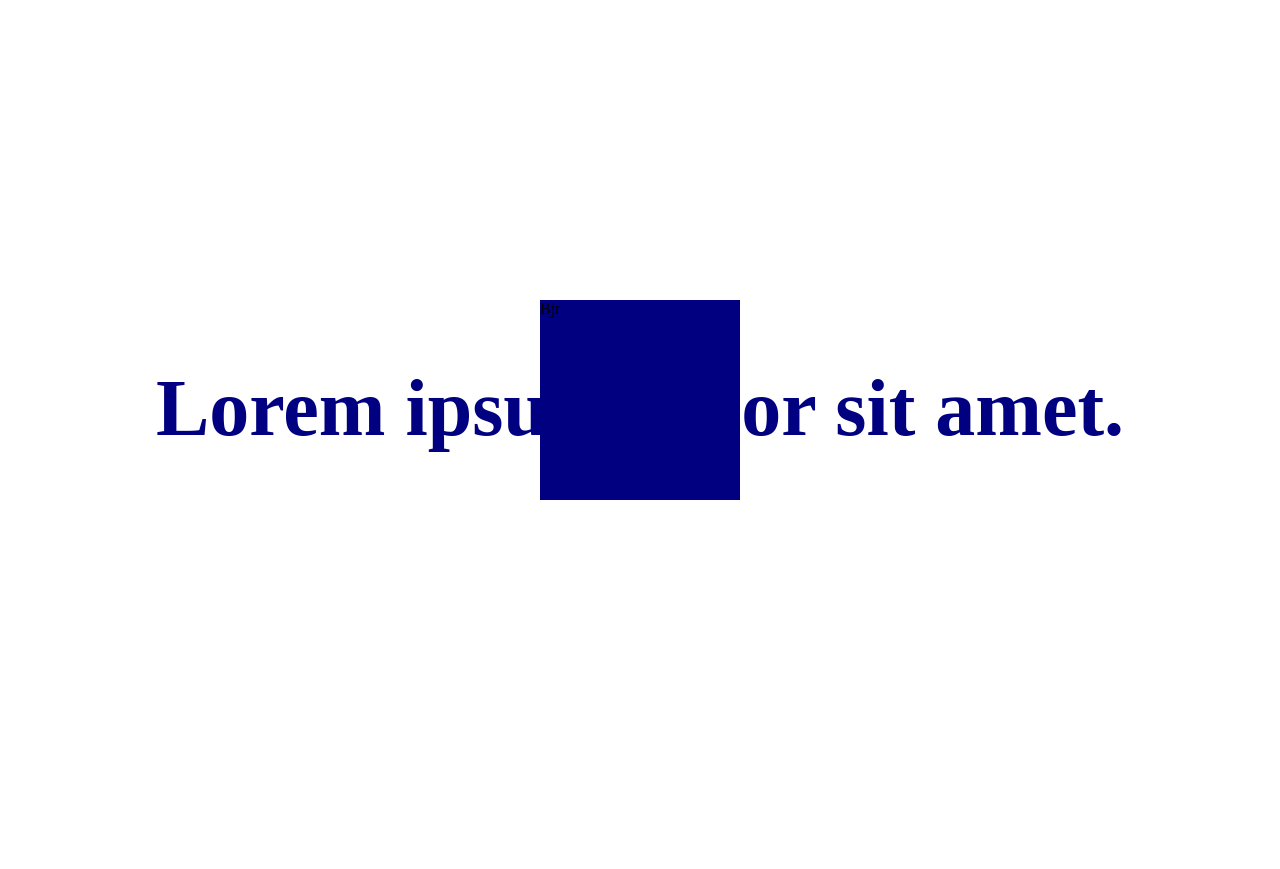
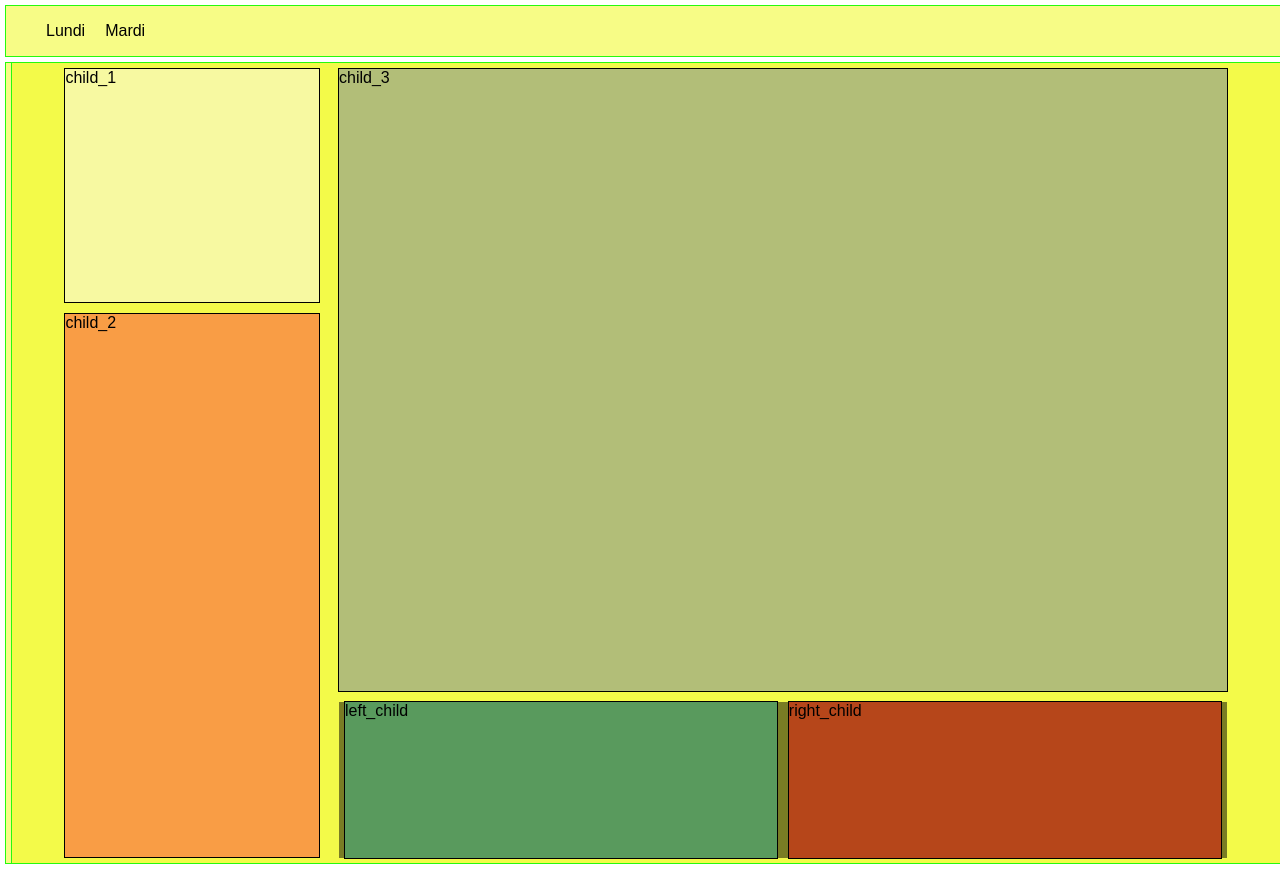
Before and after one commit to ChristianKrys/TP_SASS, a plain HTML site: page index.html in a window 1280 px wide. Before the commit the page ends 816 px from the top, so only its background shows below. Drawn offline with nearby package versions, Linux system fonts and the light colour scheme; files that its build step writes are made by us from their sources.

Commit message:
version 1

```diff
--- a/SCSS/_mixins.scss
+++ b/SCSS/_mixins.scss
@@ -27,3 +27,13 @@
         left: calc(50% - #{$size});
     }
 }
+
+
+@mixin bordure_couleur_fond($borderWeight:1px,$borderColor:black,$backgroundColor:blue,$width_:100%,$height:100%){
+    border: $borderWeight solid $borderColor;
+    background: rgba($backgroundColor,0.5);
+    width: $width_;
+    height: $height;
+    margin: 5px;
+    //flex-basis: $width_;
+}
--- a/SCSS/_placeholders.scss
+++ b/SCSS/_placeholders.scss
@@ -2,4 +2,7 @@
     display:flex;
     justify-content: center;
     align-items: center;
+    //flex-wrap: wrap;     /*utiliser le flex-wrap lorsque les width ne sont pas exprimés en %*/
+    align-content: space-around;
+
 }
--- a/SCSS/style.scss
+++ b/SCSS/style.scss
@@ -24,7 +24,7 @@ $txt-fond-sombre: #fbfef9;
 $radius-btn: 5px;
 $padding-txt: 10px;
 */
-
+/*
 body{
     height: 100vh;
     @extend %flex-center;
@@ -36,7 +36,6 @@ h1{
     color: $bleu-navy-principal;
     @extend %flex-center;
 }
-
 .box{
     width: 200px;
     height: 200px;
@@ -45,3 +44,88 @@ h1{
 
     @include triangle(#f00,10px)
 }
+*/
+.navbar{
+
+    ul{
+        display: flex;
+        justify-content: flex-start;
+        height: 50px;
+    }
+    li{
+        list-style: none;
+        padding-right: 20px;
+    }
+    @include bordure_couleur_fond($borderWeight:1px,$borderColor:rgb(38, 250, 14),$backgroundColor:rgb(240, 250, 14),$width_:100%,$height:50px);
+}
+.container{
+    padding: 0;
+    margin: 0;
+    @extend %flex-center;
+    @include bordure_couleur_fond($borderWeight:1px,$borderColor:rgb(38, 250, 14),$backgroundColor:rgb(240, 250, 14),$width_:100%,$height:100vh);
+}
+.col{
+    display: flex;
+    flex-direction: column;
+    justify-content: center;
+    align-items: center;
+    height: 100%;
+    margin: 10px;
+}
+body{
+    padding: 0;
+    margin: 0;
+    justify-content: center; /*Centrer les éléments de la page*/
+    font-family: 'Poppins', sans-serif; /*famille de police àutiliser venant de Google fonts*/
+}
+.left_col{
+    width: 20%;
+}
+.right_col{
+    width: 70%;
+}
+
+.child_1{
+    @include bordure_couleur_fond($borderWeight:1px,$borderColor:black,$backgroundColor:$fond-clair,$width_:100%,$height:30%);
+}
+.child_2{
+    @include bordure_couleur_fond($borderWeight:1px,$borderColor:black,$backgroundColor:$fond-alerte,$width_:100%,$height:70%);
+}
+.child_3{
+    @include bordure_couleur_fond($borderWeight:1px,$borderColor:black,$backgroundColor:$fond-neutre,$width_:100%,$height:80%);
+    min-width: 200px;
+}
+.child_4{
+    margin: 10px;
+    @extend %flex-center;
+    @include bordure_couleur_fond($borderWeight:0px,$borderColor:black,$backgroundColor:transparent,$width_:100%,$height:20%);
+}
+.left_child{
+    @include bordure_couleur_fond($borderWeight:1px,$borderColor:black,$backgroundColor:$fond-succes,$width_:50%,$height:100%);
+}
+.right_child{
+    @include bordure_couleur_fond($borderWeight:1px,$borderColor:black,$backgroundColor:rgb(243, 17, 17),$width_:50%,$height:100%);
+}
+
+
+
+
+@media screen and (max-width:860px){
+   %dim{
+        padding: 0;
+        margin: 0;
+        width: 340px;
+        display: inline-block;
+   }
+
+   .container,.child_4{
+        @extend %dim;
+   }
+
+    .left_col,.right_col,.child_1,.child_2,.child_3,.child_4,.left_child,.right_child{
+        width: 100%;
+        padding: 0;
+        margin: 5px 0;
+        //flex-basis: 330px;
+    }
+}
--- a/index.html
+++ b/index.html
@@ -5,10 +5,32 @@
     <meta http-equiv="X-UA-Compatible" content="IE=edge">
     <meta name="viewport" content="width=device-width, initial-scale=1.0">
     <title>UTILISATION DU scss</title>
-    <link rel="stylesheet" href="CSS/style.css">
+    <link rel="stylesheet" href="style.css">
 </head>
 <body>
-    <h1>Lorem ipsum dolor sit amet.</h1>
-    <div class="box">Bjr</div>
+    <header class="header"></header>
+    <nav class="navbar">
+        <ul>
+            <li>Lundi</li>
+            <li>Mardi</li>
+        </ul>
+    </nav>
+    <main class="main">
+        <section class="container">
+            <div class="container">
+                <div class="col left_col">
+                    <div class="child child_1">child_1</div>
+                    <div class="child child_2">child_2</div>
+                </div>
+                <div class="col right_col">
+                    <div class="child child_3">child_3</div>
+                    <div class="child child_4">
+                        <div class="child left_child">left_child</div>
+                        <div class="child right_child">right_child</div>
+                    </div>
+                </div>
+            </div>
+        </section>
+    </main>
 </body>
 </html>
```
Also changed, not shown: style.css (added), 1 other file.
